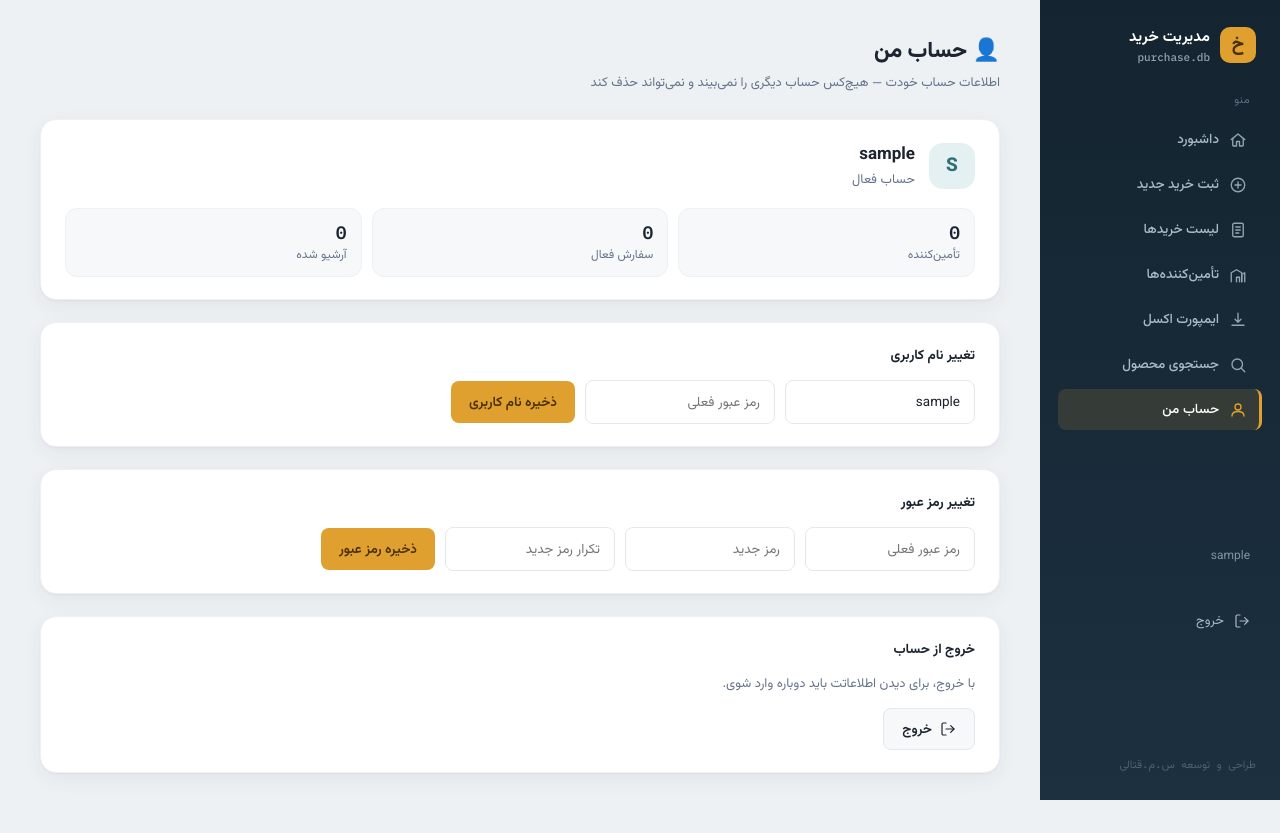
After one commit to mqattaly/purchase_manager, a Flask app: page /account in a window 1280 px wide. The commit adds this page. Run offline with Flask 3, Linux system fonts and the light colour scheme; the visitor is signed in with stand-in values (Sample User, id 1); data that the repository does not hold is empty.

Commit message:
حساب من به‌جای لیست کاربران، بستن مسیرهای حذف کاربر و چک‌باکس سبز سفارش
Co-authored-by: arena-agent <297053741+arena-agent@users.noreply.github.com>

```diff
--- a/app.py
+++ b/app.py
@@ -758,50 +758,78 @@ def import_excel():
     )
 
 
-@app.route("/users", methods=["GET", "POST"])
-def users():
-    if request.method == "POST":
-        username = request.form.get("username", "").strip()
-        password = request.form.get("password", "")
+@app.route("/account")
+def account():
+    """Personal account page — only ever shows the logged-in user's own data."""
+    supplier_count = Supplier.query.filter_by(owner_id=current_user.id).count()
+    active_count = Product.query.filter_by(owner_id=current_user.id, ordered=False).count()
+    archived_count = Product.query.filter_by(owner_id=current_user.id, ordered=True).count()
 
-        if not username or not password:
-            message = "نام کاربری و رمز عبور الزامی است."
-            if wants_json():
-                return {"success": False, "message": message}, 400
-            return redirect("/users")
-
-        if User.query.filter_by(username=username).first():
-            message = "این نام کاربری قبلاً وجود دارد."
-            if wants_json():
-                return {"success": False, "message": message}, 400
-            return redirect("/users")
-
-        new_user = User(username=username, password_hash=generate_password_hash(password))
-        db.session.add(new_user)
-        db.session.commit()
-
-        if wants_json():
-            return {"success": True, "id": new_user.id, "username": new_user.username}
-        return redirect("/users")
-
-    all_users = User.query.order_by(User.id).all()
-    return render_template("users.html", users=all_users)
+    return render_template(
+        "account.html",
+        supplier_count=supplier_count,
+        active_count=active_count,
+        archived_count=archived_count,
+    )
 
 
-@app.route("/users/<int:user_id>/delete", methods=["POST"])
-def delete_user(user_id):
-    if user_id == current_user.id:
-        return {"success": False, "message": "نمی‌توانید حساب خودتان را حذف کنید."}, 400
+@app.route("/account/username", methods=["POST"])
+def change_username():
+    new_username = request.form.get("username", "").strip()
+    password = request.form.get("current_password", "")
 
-    if User.query.count() <= 1:
-        return {"success": False, "message": "حداقل یک کاربر باید باقی بماند."}, 400
+    user = db.session.get(User, current_user.id)
 
-    user = User.query.get_or_404(user_id)
-    Product.query.filter_by(owner_id=user.id).delete(synchronize_session=False)
-    Supplier.query.filter_by(owner_id=user.id).delete(synchronize_session=False)
-    db.session.delete(user)
+    if not new_username:
+        return {"success": False, "message": "نام کاربری را وارد کنید."}, 400
+    if len(new_username) < 2:
+        return {"success": False, "message": "نام کاربری خیلی کوتاه است."}, 400
+    if not check_password_hash(user.password_hash, password):
+        return {"success": False, "message": "رمز عبور فعلی درست نیست."}, 400
+    if new_username == user.username:
+        return {"success": False, "message": "این همان نام کاربری فعلی است."}, 400
+    if User.query.filter(User.username == new_username, User.id != user.id).first():
+        return {"success": False, "message": "این نام کاربری قبلاً وجود دارد."}, 400
+
+    user.username = new_username
     db.session.commit()
-    return {"success": True}
+    return {"success": True, "username": user.username}
+
+
+@app.route("/account/password", methods=["POST"])
+def change_password():
+    current_password = request.form.get("current_password", "")
+    new_password = request.form.get("new_password", "")
+    confirm_password = request.form.get("confirm_password", "")
+
+    user = db.session.get(User, current_user.id)
+
+    if not check_password_hash(user.password_hash, current_password):
+        return {"success": False, "message": "رمز عبور فعلی درست نیست."}, 400
+    if len(new_password) < 4:
+        return {"success": False, "message": "رمز عبور جدید حداقل ۴ کاراکتر باشد."}, 400
+    if new_password != confirm_password:
+        return {"success": False, "message": "تکرار رمز عبور جدید یکسان نیست."}, 400
+    if check_password_hash(user.password_hash, new_password):
+        return {"success": False, "message": "رمز جدید با رمز فعلی فرقی ندارد."}, 400
+
+    user.password_hash = generate_password_hash(new_password)
+    db.session.commit()
+    login_user(user)  # refresh the session after the credentials change
+    return {"success": True, "message": "رمز عبور عوض شد."}
+
+
+@app.route("/users")
+def users_redirect():
+    """Old users list is gone — nobody may see or manage other accounts."""
+    return redirect(url_for("account"))
+
+
+@app.route("/users/<int:user_id>/delete", methods=["GET", "POST"])
+@app.route("/users/<int:user_id>", methods=["GET", "POST", "DELETE"])
+def users_gone(user_id):
+    """Legacy account-management endpoints are closed off to prevent abuse."""
+    return {"success": False, "message": "این مسیر غیرفعال است."}, 403
 
 
 if __name__ == "__main__":
--- a/static/style.css
+++ b/static/style.css
@@ -568,6 +568,132 @@ summary.archive-summary::-webkit-details-marker { display: none; }
 .tile-c { background: var(--surface); color: var(--ink); border: 1px solid var(--border); }
 .tile-c .tile-icon { background: var(--accent-soft); color: #7A5310; }
 
+/* ============ Order checkbox ============ */
+
+td.cell-order,
+th.col-order {
+  width: 54px;
+  padding-left: 4px;
+  padding-right: 14px;
+  text-align: right;
+}
+
+.order-check {
+  appearance: none;
+  -webkit-appearance: none;
+  width: 24px;
+  height: 24px;
+  padding: 0;
+  border: 2px solid #C6D0D9;
+  border-radius: 7px;
+  background: var(--surface);
+  cursor: pointer;
+  display: inline-flex;
+  align-items: center;
+  justify-content: center;
+  color: transparent;
+  transition: border-color .14s ease, background .14s ease, transform .1s ease, box-shadow .14s ease;
+}
+
+.order-check svg {
+  width: 15px;
+  height: 15px;
+  opacity: 0;
+  transform: scale(.5);
+  transition: opacity .14s ease, transform .18s cubic-bezier(.34,1.56,.64,1);
+}
+
+.order-check:hover {
+  border-color: var(--success);
+  background: var(--success-bg);
+  box-shadow: 0 0 0 3px rgba(63,125,79,.10);
+}
+
+.order-check:active { transform: scale(.92); }
+
+.order-check.checked {
+  border-color: var(--success);
+  background: var(--success-bg);
+  color: var(--success);
+  animation: orderCheckPop .26s ease;
+}
+
+.order-check.checked svg {
+  opacity: 1;
+  transform: scale(1);
+}
+
+@keyframes orderCheckPop {
+  0%   { transform: scale(1); }
+  45%  { transform: scale(1.18); box-shadow: 0 0 0 5px rgba(63,125,79,.14); }
+  100% { transform: scale(1); box-shadow: 0 0 0 0 rgba(63,125,79,0); }
+}
+
+/* ============ Account page ============ */
+
+.account-head {
+  display: flex;
+  align-items: center;
+  gap: 14px;
+}
+
+.account-avatar {
+  width: 46px;
+  height: 46px;
+  border-radius: 14px;
+  background: var(--teal-soft);
+  color: var(--teal);
+  display: flex;
+  align-items: center;
+  justify-content: center;
+  font-size: 19px;
+  font-weight: 800;
+  flex-shrink: 0;
+}
+
+.account-name {
+  font-size: 17px;
+  font-weight: 700;
+  color: var(--ink);
+}
+
+.account-stats {
+  display: flex;
+  flex-wrap: wrap;
+  gap: 10px;
+  margin-top: 18px;
+}
+
+.account-stat {
+  flex: 1;
+  min-width: 120px;
+  background: var(--surface-muted);
+  border: 1px solid var(--border-soft);
+  border-radius: var(--radius-md);
+  padding: 12px 14px;
+  display: flex;
+  flex-direction: column;
+  gap: 2px;
+}
+
+.account-stat-num {
+  font-size: 18px;
+  font-weight: 700;
+  color: var(--ink);
+}
+
+.account-stat-label {
+  font-size: 12px;
+  color: var(--ink-soft);
+}
+
+.account-section-title {
+  font-size: 13.5px;
+  font-weight: 700;
+  color: var(--ink);
+  margin: 0 0 14px;
+}
+
 /* ============ Responsive ============ */
 
 @media (max-width: 820px) {
--- /dev/null
+++ b/templates/account.html
@@ -0,0 +1,146 @@
+{% extends "base.html" %}
+{% block title %}حساب من{% endblock %}
+
+{% block content %}
+
+  <div class="page-head">
+    <div>
+      <h1 class="page-title">👤 حساب من</h1>
+      <div class="page-sub">اطلاعات حساب خودت — هیچ‌کس حساب دیگری را نمی‌بیند و نمی‌تواند حذف کند</div>
+    </div>
+  </div>
+
+  <div id="message" class="flash" style="display:none;"></div>
+
+  <div class="card card-pad" style="margin-bottom:22px;">
+    <div class="account-head">
+      <div class="account-avatar">{{ current_user.username[:1]|upper }}</div>
+      <div>
+        <div class="account-name" id="account-username">{{ current_user.username }}</div>
+        <div class="page-sub" style="margin-top:2px;">حساب فعال</div>
+      </div>
+    </div>
+
+    <div class="account-stats">
+      <div class="account-stat">
+        <span class="account-stat-num mono">{{ supplier_count }}</span>
+        <span class="account-stat-label">تأمین‌کننده</span>
+      </div>
+      <div class="account-stat">
+        <span class="account-stat-num mono">{{ active_count }}</span>
+        <span class="account-stat-label">سفارش فعال</span>
+      </div>
+      <div class="account-stat">
+        <span class="account-stat-num mono">{{ archived_count }}</span>
+        <span class="account-stat-label">آرشیو شده</span>
+      </div>
+    </div>
+  </div>
+
+  <div class="card card-pad" style="margin-bottom:22px;">
+    <h3 class="account-section-title">تغییر نام کاربری</h3>
+    <form id="username-form" class="field-row">
+      <input id="new-username" class="field" style="width:190px" placeholder="نام کاربری جدید" value="{{ current_user.username }}" autocomplete="off" required>
+      <input id="username-password" class="field" style="width:190px" type="password" placeholder="رمز عبور فعلی" autocomplete="current-password" required>
+      <button id="username-btn" type="submit" class="btn btn-accent">ذخیره نام کاربری</button>
+    </form>
+  </div>
+
+  <div class="card card-pad" style="margin-bottom:22px;">
+    <h3 class="account-section-title">تغییر رمز عبور</h3>
+    <form id="password-form" class="field-row">
+      <input id="current-password" class="field" style="width:170px" type="password" placeholder="رمز عبور فعلی" autocomplete="current-password" required>
+      <input id="new-password" class="field" style="width:170px" type="password" placeholder="رمز جدید" autocomplete="new-password" required>
+      <input id="confirm-password" class="field" style="width:170px" type="password" placeholder="تکرار رمز جدید" autocomplete="new-password" required>
+      <button id="password-btn" type="submit" class="btn btn-accent">ذخیره رمز عبور</button>
+    </form>
+  </div>
+
+  <div class="card card-pad">
+    <h3 class="account-section-title">خروج از حساب</h3>
+    <div class="page-sub" style="margin-bottom:14px;">با خروج، برای دیدن اطلاعاتت باید دوباره وارد شوی.</div>
+    <a href="/logout" class="btn btn-ghost">
+      <svg viewBox="0 0 24 24" width="16" height="16" fill="none" stroke="currentColor" stroke-width="1.8" stroke-linecap="round" stroke-linejoin="round"><path d="M9 21H5a2 2 0 0 1-2-2V5a2 2 0 0 1 2-2h4"/><path d="M16 17l5-5-5-5"/><path d="M21 12H9"/></svg>
+      خروج
+    </a>
+  </div>
+
+  <script>
+    function post(url, data, btn, onDone) {
+      btn.disabled = true;
+      fetch(url, {
+        method: "POST",
+        headers: { "Content-Type": "application/x-www-form-urlencoded", "X-Requested-With": "fetch" },
+        body: new URLSearchParams(data)
+      })
+        .then(function (res) {
+          return res.json().then(function (payload) {
+            return { ok: res.ok && payload.success !== false, data: payload };
+          });
+        })
+        .then(function (result) {
+          btn.disabled = false;
+          if (!result.ok) {
+            showError((result.data && result.data.message) || "انجام نشد");
+            return;
+          }
+          onDone(result.data);
+        })
+        .catch(function () {
+          btn.disabled = false;
+          showError("خطا در ارتباط با سرور");
+        });
+    }
+
+    document.getElementById("username-form").addEventListener("submit", function (e) {
+      e.preventDefault();
+      const username = document.getElementById("new-username").value.trim();
+      const currentPassword = document.getElementById("username-password").value;
+      if (!username || !currentPassword) return;
+
+      post("/account/username", { username: username, current_password: currentPassword },
+        document.getElementById("username-btn"), function (data) {
+          document.getElementById("account-username").textContent = data.username;
+          document.querySelector(".account-avatar").textContent = data.username.slice(0, 1).toUpperCase();
+          document.getElementById("username-password").value = "";
+          showSuccess("نام کاربری به «" + data.username + "» تغییر کرد");
+        });
+    });
+
+    document.getElementById("password-form").addEventListener("submit", function (e) {
+      e.preventDefault();
+      const currentPassword = document.getElementById("current-password").value;
+      const newPassword = document.getElementById("new-password").value;
+      const confirmPassword = document.getElementById("confirm-password").value;
+      if (!currentPassword || !newPassword || !confirmPassword) return;
+      if (newPassword !== confirmPassword) {
+        showError("تکرار رمز عبور جدید یکسان نیست.");
+        return;
+      }
+
+      post("/account/password",
+        { current_password: currentPassword, new_password: newPassword, confirm_password: confirmPassword },
+        document.getElementById("password-btn"), function () {
+          document.getElementById("current-password").value = "";
+          document.getElementById("new-password").value = "";
+          document.getElementById("confirm-password").value = "";
+          showSuccess("رمز عبور عوض شد");
+        });
+    });
+
+    function showSuccess(text) {
+      const el = document.getElementById("message");
+      el.className = "flash flash-success";
+      el.textContent = "✓ " + text;
+      el.style.display = "inline-flex";
+    }
+
+    function showError(text) {
+      const el = document.getElementById("message");
+      el.className = "flash flash-error";
+      el.textContent = "! " + text;
+      el.style.display = "inline-flex";
+    }
+  </script>
+
+{% endblock %}
--- a/templates/base.html
+++ b/templates/base.html
@@ -52,9 +52,9 @@
           جستجوی محصول
         </a>
 
-        <a href="/users" class="{{ 'active' if request.path == '/users' }}">
+        <a href="/account" class="{{ 'active' if request.path.startswith('/account') }}">
           <svg viewBox="0 0 24 24" fill="none" stroke="currentColor" stroke-width="1.8" stroke-linecap="round" stroke-linejoin="round"><circle cx="12" cy="8" r="4"/><path d="M4 20c0-4 3.5-6 8-6s8 2 8 6"/></svg>
-          کاربران
+          حساب من
         </a>
       </nav>
 
```
Also changed, not shown: templates/purchases.html (+34 -9 lines), templates/supplier_detail.html (+54 -19 lines), templates/users.html (deleted, +0 -159 lines), 1 other file.
